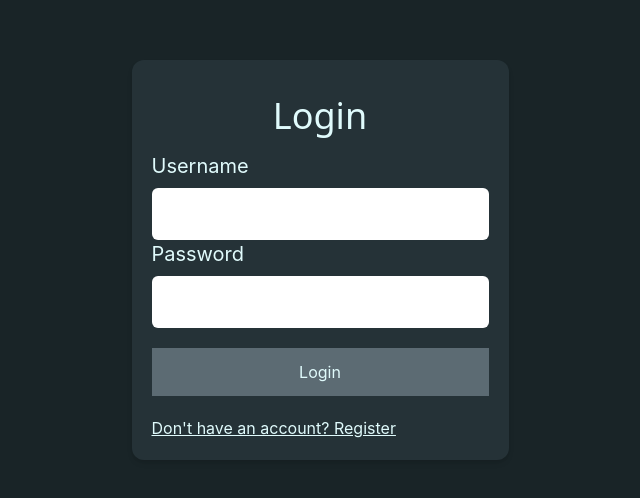
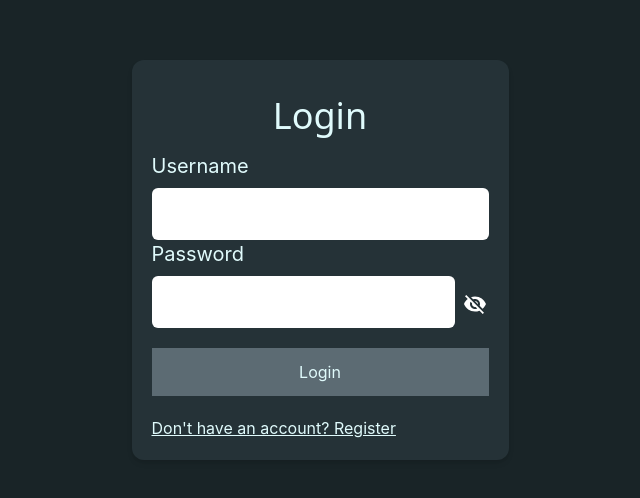
Before and after one commit to GaneshB2334/Chat-App, a React (Vite) app in the folder Frontend/: page / in a window 1280 px wide. Shown: the part 140-638 px from the top of the page, without its empty margins (320-960 px from the left). Built offline with nearby package versions, Linux system fonts and the light colour scheme.

Commit message:
Update Login.jsx

```diff
--- a/Frontend/src/components/Login.jsx
+++ b/Frontend/src/components/Login.jsx
@@ -3,10 +3,13 @@ import { Link, useNavigate } from 'react-router-dom';
 import { toast } from 'react-hot-toast';
 import axios from 'axios';
 import { useAuthContext } from '../context/AuthContext';
+import { RemoveRedEye, VisibilityOff } from "@mui/icons-material";
+import { IconButton } from '@mui/material';
 
 export default function Login() {
     const navigate = useNavigate();
-    const {setAuthUser} = useAuthContext();
+    const { setAuthUser } = useAuthContext();
+    const [isPasswordVisible, setIsPasswordVisible] = useState(false);
 
     useEffect(() => {
         const token = localStorage.getItem('chat-app-user');
@@ -67,13 +70,32 @@ export default function Login() {
                         <label htmlFor="username">
                             Username
                         </label>
-                        <input className='p-3 rounded-md w-full outline-none' type="text" required id='username' name='username' value={formdata.username} onChange={handleChange} />
+                        <input className='p-3 rounded-md w-full outline-none text-black' type="text" required id='username' name='username' value={formdata.username} onChange={handleChange} />
                     </div>
                     <div className='text-xl flex flex-col gap-2'>
                         <label htmlFor="fullname">
                             Password
                         </label>
-                        <input className='p-3 rounded-md w-full outline-none' type="password" required id='password' name='password' value={formdata.password} onChange={handleChange} />
+                        <div className='w-full relative'>
+                            <input className='p-3 rounded-md w-[90%] outline-none text-black' type={isPasswordVisible ? 'text' : 'password'} required id='password' name='password' value={formdata.password} onChange={handleChange} />
+                            <div className='absolute right-0 top-2 w-[10%]'>
+                                <IconButton
+                                    sx={{
+                                        color: "white"
+                                    }}
+                                    onClick={() => {
+                                        setIsPasswordVisible(!isPasswordVisible);
+                                    }}
+                                >
+                                    {
+                                        isPasswordVisible ?
+                                            <RemoveRedEye />
+                                            :
+                                            <VisibilityOff />
+                                    }
+                                </IconButton>
+                            </div>
+                        </div>
                     </div>
                     <button type='submit' className='w-full text-center py-3 bg-darker my-5' onClick={handleLogin}>
                         Login
```
